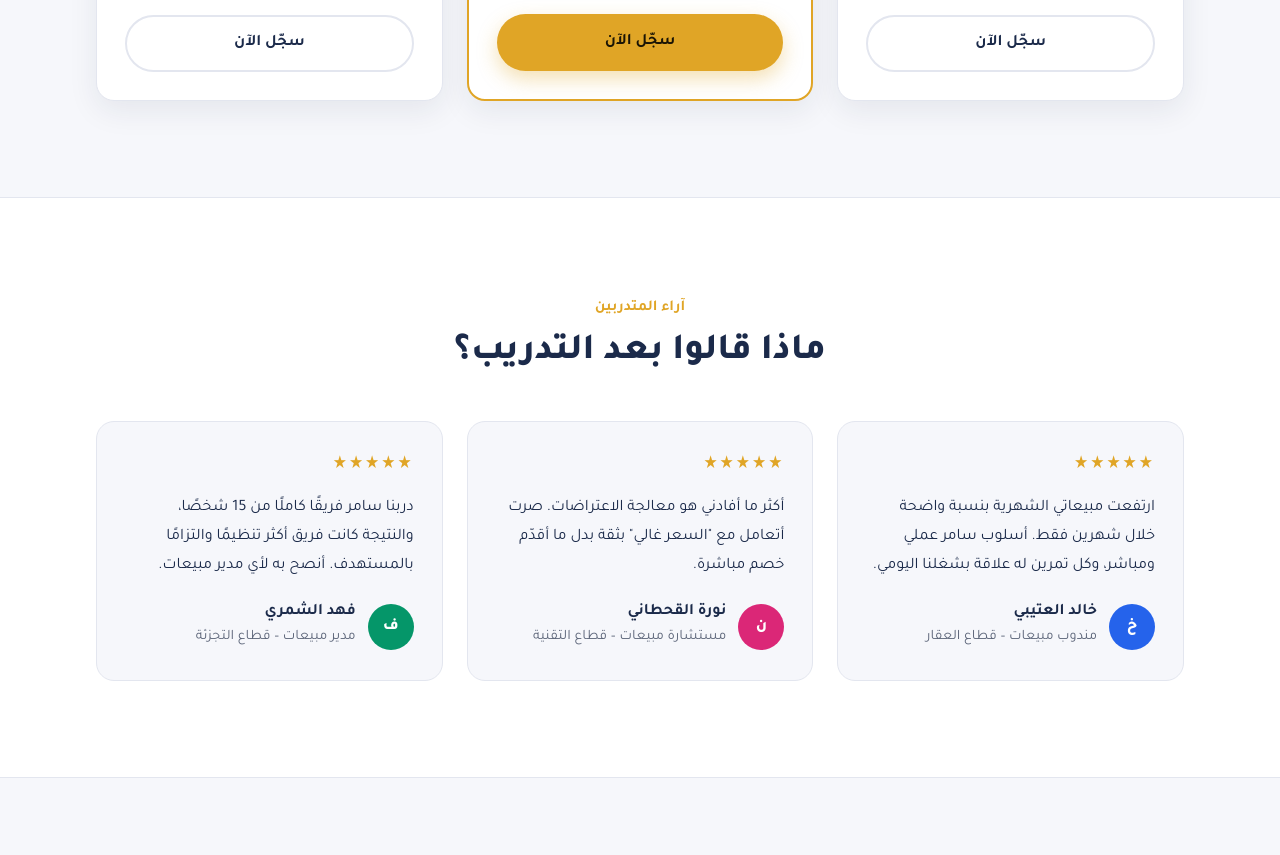
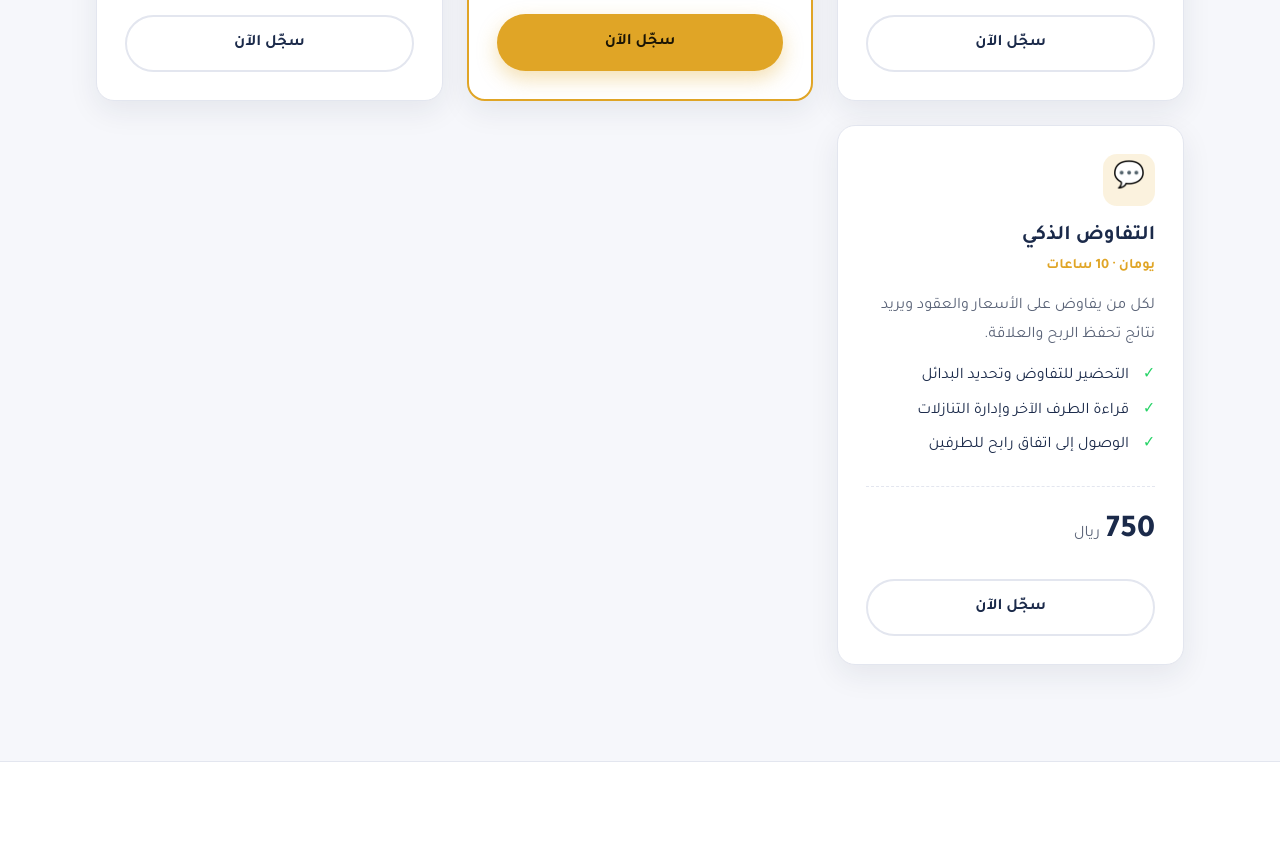
Before and after one commit to AlkhaleejTraining/samer-website, a plain HTML site: page index.html in a window 1280 px wide. Shown: the part 1451-2306 px from the top of the page. Drawn offline with Linux system fonts and the light colour scheme.

Commit message:
Add fourth course: Smart Negotiation (750 SAR)
Co-Authored-By: Claude Opus 5.5 <noreply@anthropic.com>
Claude-Session: https://claude.ai/code/session_014KetEPuJn536AJQhBKGkhA

```diff
--- a/index.html
+++ b/index.html
@@ -301,6 +301,20 @@
           <div class="price"><strong>1,900</strong><span>ريال</span></div>
           <a href="#contact" class="btn btn-outline" data-course="إدارة وقيادة فرق المبيعات">سجّل الآن</a>
         </article>
+
+        <article class="card course reveal">
+          <div class="course-icon" aria-hidden="true">💬</div>
+          <h3>التفاوض الذكي</h3>
+          <div class="meta">يومان · 10 ساعات</div>
+          <p>لكل من يفاوض على الأسعار والعقود ويريد نتائج تحفظ الربح والعلاقة.</p>
+          <ul>
+            <li>التحضير للتفاوض وتحديد البدائل</li>
+            <li>قراءة الطرف الآخر وإدارة التنازلات</li>
+            <li>الوصول إلى اتفاق رابح للطرفين</li>
+          </ul>
+          <div class="price"><strong>750</strong><span>ريال</span></div>
+          <a href="#contact" class="btn btn-outline" data-course="التفاوض الذكي">سجّل الآن</a>
+        </article>
       </div>
     </div>
   </section>
```
